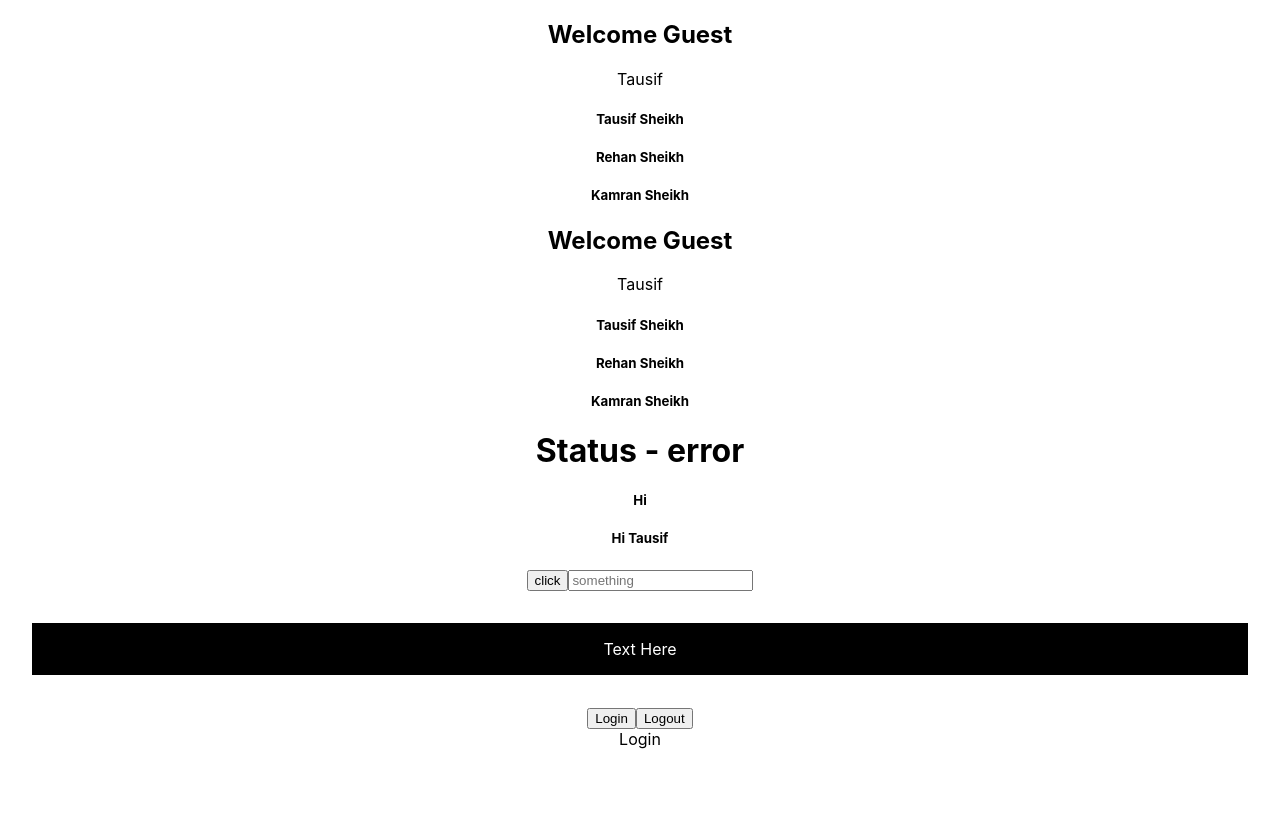
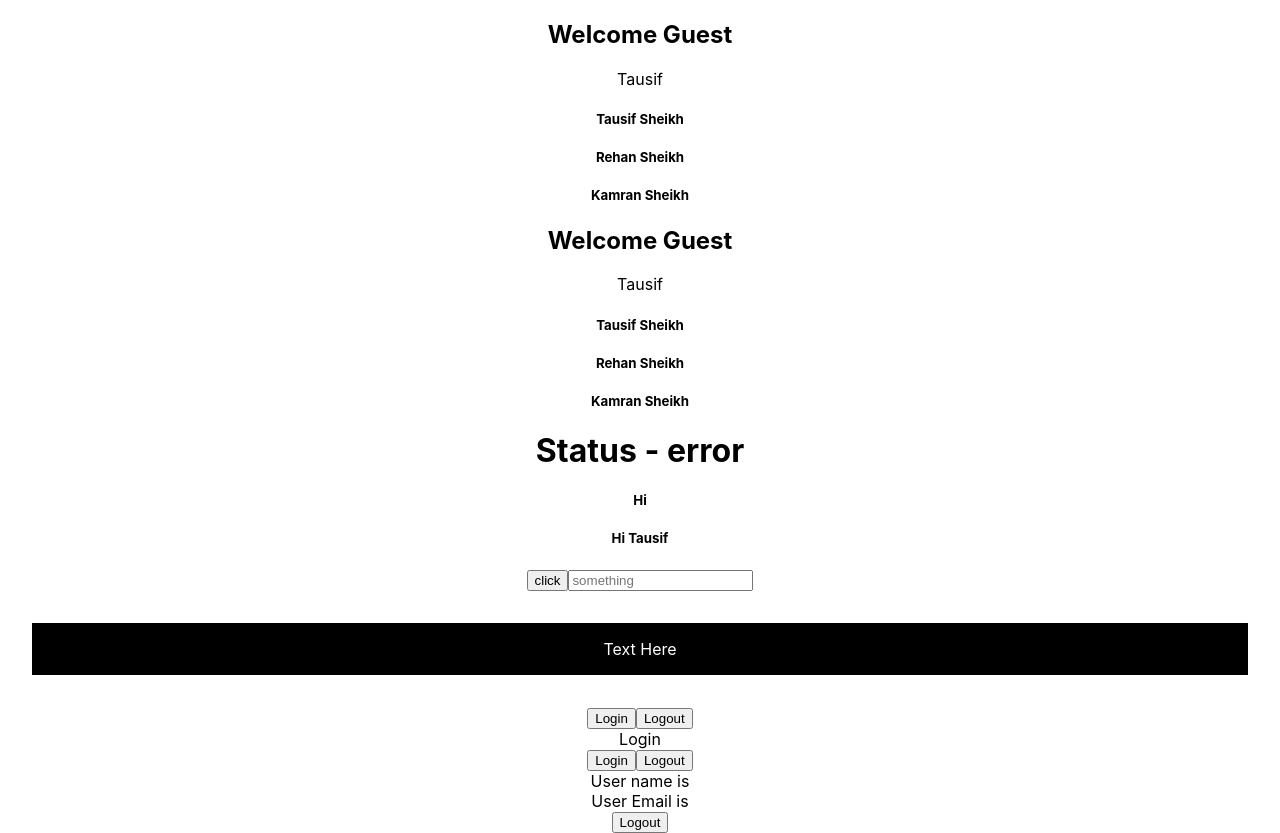
Before and after one commit to TausifM/React-TypeScript, a React (Create React App) app: page / in a window 1280 px wide. Before the commit the page ends 800 px from the top, so only its background shows below. Built offline with nearby package versions, Linux system fonts and the light colour scheme.

Commit message:
useState Future Value

```diff
--- a/src/App.tsx
+++ b/src/App.tsx
@@ -5,9 +5,10 @@
 import Greeting from './components/Greeting';
 import { Heading } from './components/Heading';
 import { Input } from './components/Input';
-import { LoggedIn } from './components/LoggedIn';
+import { LoggedIn } from './components/state/LoggedIn';
 import { Oscar } from './components/Oscar';
 import { Status } from './components/Status';
+import { User } from './components/state/User';
 
 function App() {
   return (
@@ -25,6 +26,7 @@
     <Input value='' handleChange={(event) => console.log(event, "Input")}/>
      <Container styles={{padding: "1rem", margin: "2rem", backgroundColor: 'black', color: 'white'}}/>
      <LoggedIn />
+     <User />
     </div>
   );
 }
--- /dev/null
+++ b/src/components/state/User.tsx
@@ -0,0 +1,26 @@
+import { useState } from "react"
+type AuthUser = {
+    name: string,
+    email: string
+}
+export const User = () => {
+    const [user, setUser] = useState<AuthUser | null>(null);
+
+
+    const handleLogin = () => {
+        setUser({name: "Tausif", email: "xyz@gmail.com"})
+    }
+    const handleLogout = () => {
+        setUser(null)
+    }
+  return (
+    <div>
+        <button onClick={handleLogin}>{!user?.name ? 'Login' : user?.name }</button>
+        <button onClick={handleLogout}>Logout</button>
+        <div>User name is {user?.name}</div>
+        <div>User Email is {user?.email}</div>
+        {user?.name ? <button onClick={handleLogin}>Login</button> :   <button onClick={handleLogout}>Logout</button>}
+    </div>
+
+  )
+}
```
Also changed, not shown: src/components/state/LoggedIn.tsx (renamed from src/components/LoggedIn.tsx).
